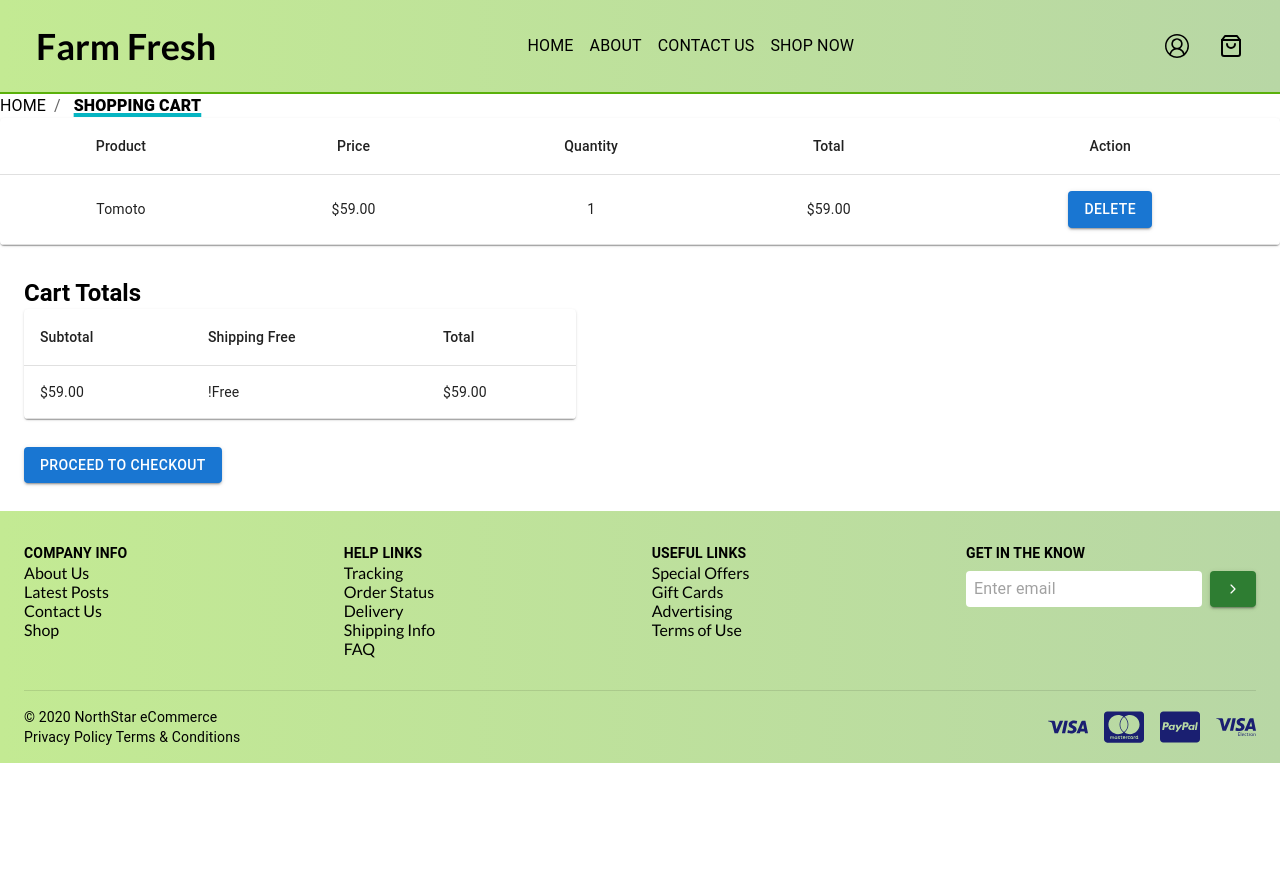
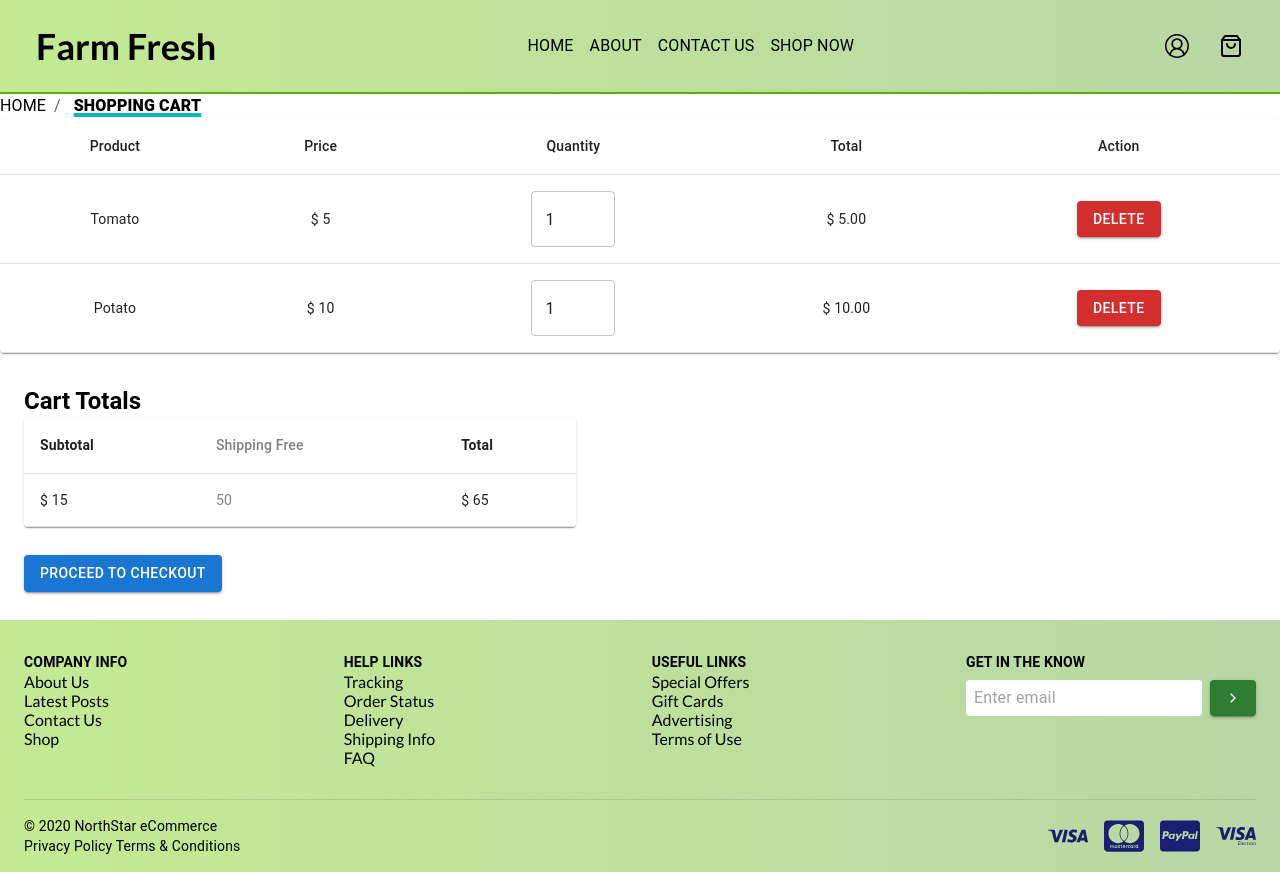
Before and after one commit to DaneyBboy/farm-fresh, a React (Vite) app: page /cart in a window 1280 px wide. Before the commit the page ends 800 px from the top, so only its background shows below. Built offline with nearby package versions, Linux system fonts and the light colour scheme.

Commit message:
order checkout page updated

```diff
--- a/src/App.jsx
+++ b/src/App.jsx
@@ -21,7 +21,7 @@ import Login from './Pages/Login'
 
 function App() {
 
-const [login , setLogin] = useState(false)
+const [login , setLogin] = useState(true)
 
   const errorPage = () => {
     return (
--- a/src/Context.jsx
+++ b/src/Context.jsx
@@ -5,9 +5,13 @@ export const AddtoCart = createContext()
 export const AddtoCartProvider = ({ children }) => {
 
     const [badge, setBadge] = useState(0)
+
+
     function Cart(){
         setBadge(badge +1)
     }
+
+
 
     return (
 
--- a/src/Pages/Cart.jsx
+++ b/src/Pages/Cart.jsx
@@ -1,12 +1,51 @@
-import { Breadcrumbs, Button, Container, Input, Paper, Table, TableBody, TableCell, TableContainer, TableHead, TableRow, Typography } from "@mui/material";
+import { Breadcrumbs, Button, Container, Input, Paper, Table, TableBody, TableCell, TableContainer, TableHead, TableRow, TextField, Typography } from "@mui/material";
+import { useState } from "react";
 import { NavLink, useNavigate } from "react-router";
 
 export default function Cart() {
+
+    const [cartData, setCartData] = useState([
+    {
+        id:1,
+        name: "Tomato",
+        price: 5,
+        quantity:1},
+    {
+        id:2,
+        name:"Potato",
+        price: 10,
+        quantity:1
+
+    }])
+
+    const[subtotal, setSubtotal] = useState(cartData.reduce((acc, item)=>acc+item.price * item.quantity, 0))
+
+    function calculateTotal(data){
+      return  data.reduce((acc, item)=> acc+item.price * item.quantity, 0)
+    }
+
+    function handleChangeQuantity(id, quantity){
+        setCartData((prevData)=>{
+            const updatedData = prevData.map((item)=>(item.id === id?{...item, quantity:quantity}:item))
+        setSubtotal(calculateTotal(updatedData))
+        return updatedData
+    })}
+
+    function handleDelete(id){
+        setCartData((prevData)=>{
+            const updatedData = prevData.filter(item=> item.id !==id)
+            setSubtotal(calculateTotal(updatedData))
+            return updatedData
+        })
+
+    }
+
+
 const navigate = useNavigate()
     function handleChange(){
         navigate('/checkout')
+    }
 
-    }
     return (
         <>
             <Breadcrumbs aria-label="breadcrumb">
@@ -30,14 +69,16 @@ const navigate = useNavigate()
                         </TableRow>
                     </TableHead>
                     <TableBody>
-                        <TableRow>
-                            <TableCell align="center">Tomoto</TableCell>
-                            <TableCell align="center">$59.00</TableCell>
-                            <TableCell align="center">1</TableCell>
-                            <TableCell align="center">${59*1}.00</TableCell>
-                            <TableCell align="center"><Button variant="contained">Delete</Button></TableCell>
+                        {cartData.map((item)=>(
+                            <TableRow key={item.id}>
+                            <TableCell align="center">{item.name}</TableCell>
+                            <TableCell align="center">$ {item.price}</TableCell>
+                            <TableCell align="center"><TextField sx={{width:'6em'}}  onChange={(e)=>handleChangeQuantity(item.id, e.target.value)} type="number" value={item.quantity}/></TableCell>
+                            <TableCell align="center">$ {item.price * item.quantity}.00</TableCell>
+                            <TableCell align="center"><Button onClick={()=>handleDelete(item.id)} color="error" variant="contained">Delete</Button></TableCell>
+                        </TableRow>
+                        ))}
 
-                        </TableRow>
                     </TableBody>
                 </Table>
             </TableContainer >
@@ -48,16 +89,16 @@ const navigate = useNavigate()
                     <Table>
                         <TableHead>
                             <TableRow>
-                                <TableCell align="left">Subtotal</TableCell>
-                                <TableCell align="left">Shipping Free</TableCell>
-                                <TableCell align="left">Total</TableCell>
+                                <TableCell sx={{fontWeight:'bold'}}  align="left">Subtotal</TableCell>
+                                <TableCell sx={{color:'gray'}}   align="left">Shipping Free</TableCell>
+                                <TableCell sx={{fontWeight:'bold'}} align="left">Total</TableCell>
                             </TableRow>
                         </TableHead>
                         <TableBody>
                             <TableRow>
-                                <TableCell align="left">$59.00</TableCell>
-                                <TableCell align="left">!Free</TableCell>
-                                <TableCell align="left">$59.00</TableCell>
+                                <TableCell align="left"> $ {subtotal}</TableCell>
+                                <TableCell sx={{color:'gray'}} align="left">{subtotal > 99 ? 0 : 50}</TableCell>
+                                <TableCell align="left">$ {subtotal > 99 ? subtotal : subtotal + 50}</TableCell>
                             </TableRow>
                         </TableBody>
                     </Table>
```
